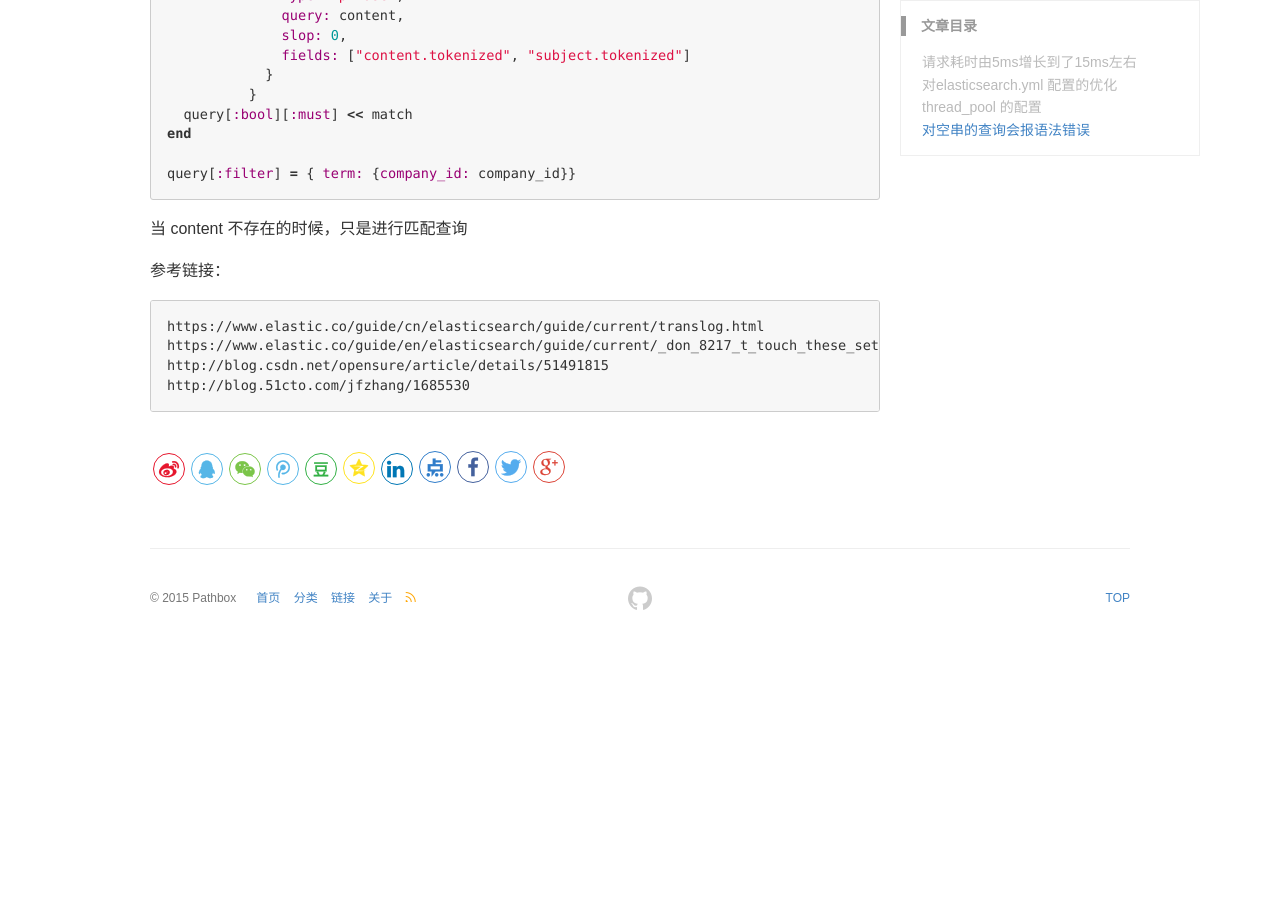
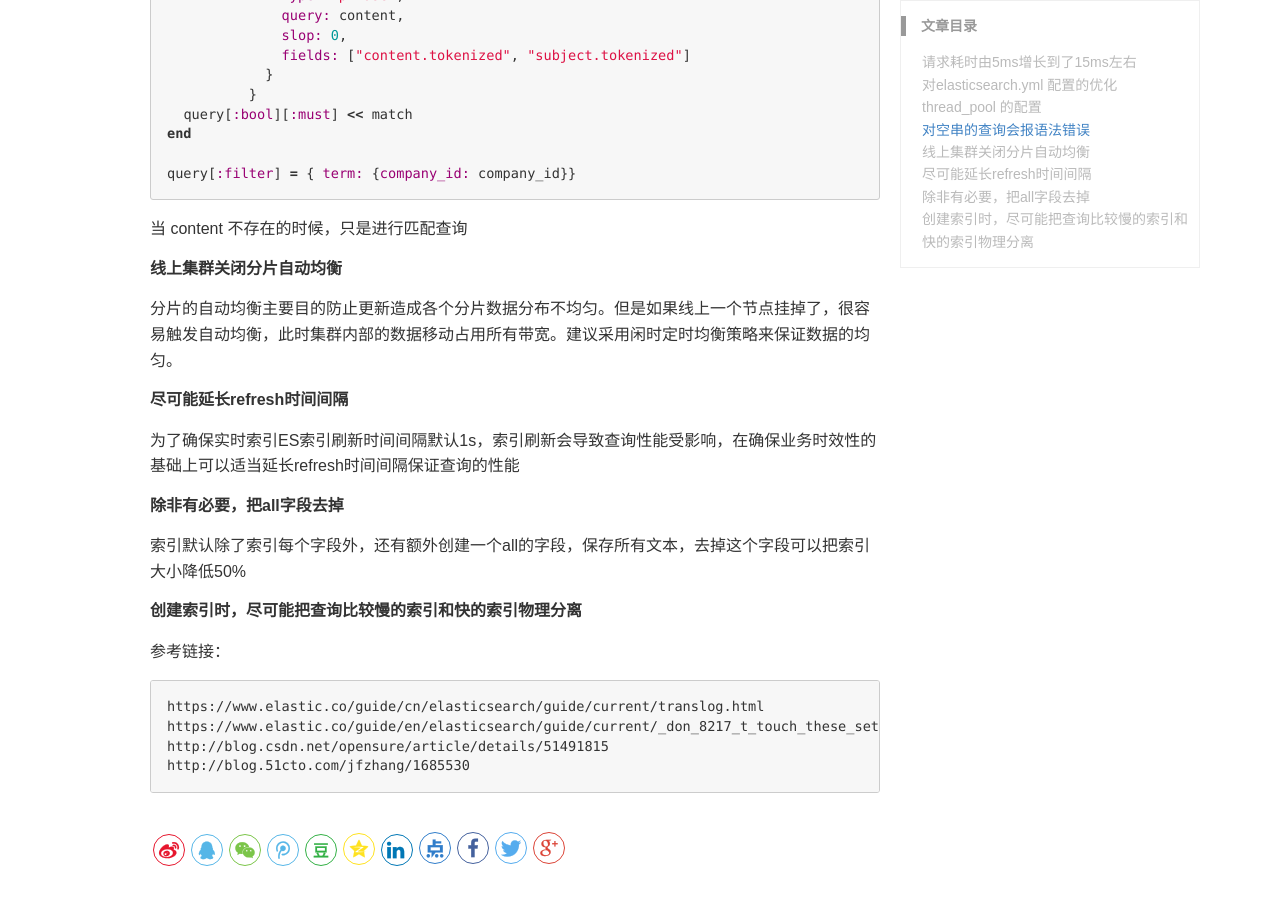
Before and after one commit to pathbox/pathbox.github.io, a Jekyll site: the page built from _posts/2018-02-26-elasticsearch-up-5.6.4-questions.md, in a window 1280 px wide and 900 px high, scrolled down 2849 px. Built offline with Jekyll 4.4.1, drawn with Linux system fonts in a browser that asks for light colours; before the commit the page ends 3496 px from its top, so only the background shows below that.

Commit message:
add some to 《Elasticsearch升级到5.x之后，线上遇到的问题小结》

```diff
--- a/_posts/2018-02-26-elasticsearch-up-5.6.4-questions.md
+++ b/_posts/2018-02-26-elasticsearch-up-5.6.4-questions.md
@@ -137,6 +137,19 @@ query[:filter] = { term: {company_id: company_id}}
 
 当 content 不存在的时候，只是进行匹配查询
 
+##### 线上集群关闭分片自动均衡
+
+分片的自动均衡主要目的防止更新造成各个分片数据分布不均匀。但是如果线上一个节点挂掉了，很容易触发自动均衡，此时集群内部的数据移动占用所有带宽。建议采用闲时定时均衡策略来保证数据的均匀。
+
+##### 尽可能延长refresh时间间隔
+
+为了确保实时索引ES索引刷新时间间隔默认1s，索引刷新会导致查询性能受影响，在确保业务时效性的基础上可以适当延长refresh时间间隔保证查询的性能
+
+##### 除非有必要，把all字段去掉
+
+索引默认除了索引每个字段外，还有额外创建一个all的字段，保存所有文本，去掉这个字段可以把索引大小降低50%
+
+##### 创建索引时，尽可能把查询比较慢的索引和快的索引物理分离
 
 
 参考链接：
```
